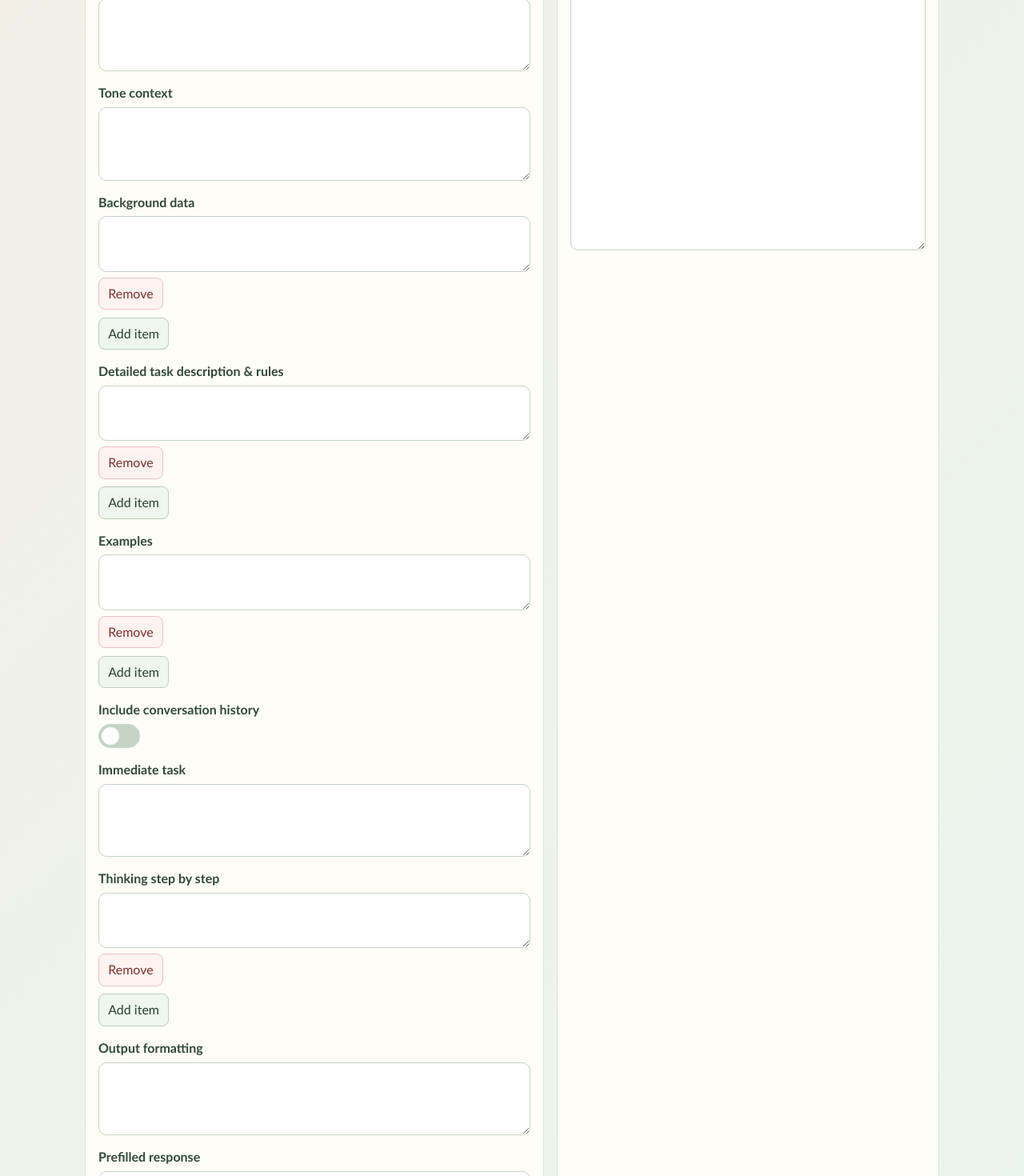
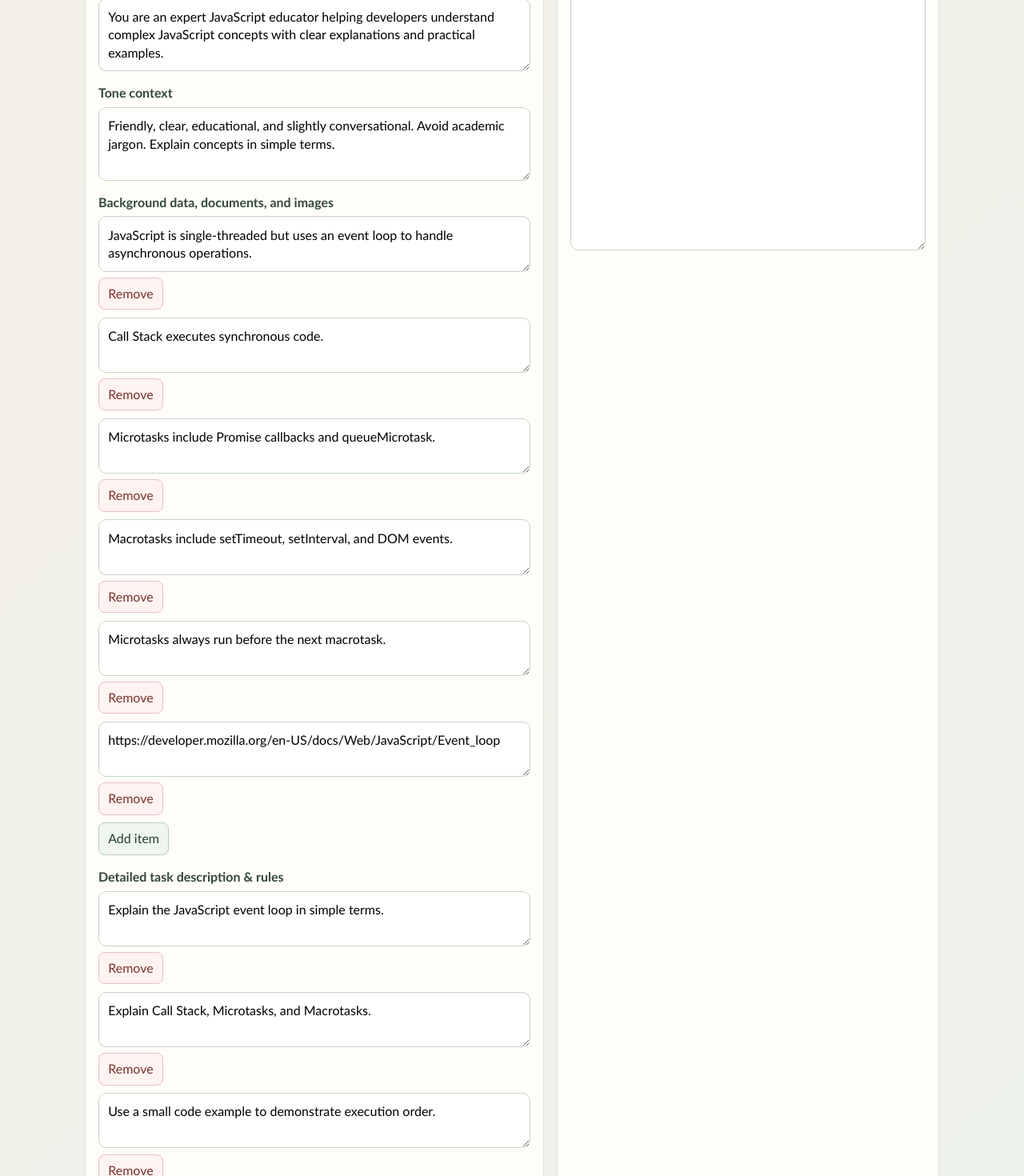
Before and after one commit to RobertoFreireDev/PromptCanvas, a React (Vite) app in the folder promptcanvas/: page / in a window 1280 px wide. Shown: the part 160-1630 px from the top of the page at 80% size. Built offline with nearby package versions, Linux system fonts and the light colour scheme.

Commit message:
add default as an example

```diff
--- a/promptcanvas/src/constants/fields.ts
+++ b/promptcanvas/src/constants/fields.ts
@@ -3,7 +3,11 @@ import type { FieldConfig, FormValues } from '../types/promptCanvas'
 export const fields: FieldConfig[] = [
   { id: 'taskContext', label: 'Task context', type: 'string' },
   { id: 'tone', label: 'Tone context', type: 'string' },
-  { id: 'backgroundData', label: 'Background data', type: 'string[]' },
+  {
+    id: 'backgroundData',
+    label: 'Background data, documents, and images',
+    type: 'string[]',
+  },
   { id: 'rules', label: 'Detailed task description & rules', type: 'string[]' },
   { id: 'examples', label: 'Examples', type: 'string[]' },
   {
@@ -17,13 +21,61 @@ export const fields: FieldConfig[] = [
   { id: 'prefilledResponse', label: 'Prefilled response', type: 'string' },
 ]
 
+const defaultValues: FormValues = {
+  taskContext:
+    'You are an expert JavaScript educator helping developers understand complex JavaScript concepts with clear explanations and practical examples.',
+  tone: 'Friendly, clear, educational, and slightly conversational. Avoid academic jargon. Explain concepts in simple terms.',
+  backgroundData: [
+    'JavaScript is single-threaded but uses an event loop to handle asynchronous operations.',
+    'Call Stack executes synchronous code.',
+    'Microtasks include Promise callbacks and queueMicrotask.',
+    'Macrotasks include setTimeout, setInterval, and DOM events.',
+    'Microtasks always run before the next macrotask.',
+    'https://developer.mozilla.org/en-US/docs/Web/JavaScript/Event_loop',
+  ],
+  rules: [
+    'Explain the JavaScript event loop in simple terms.',
+    'Explain Call Stack, Microtasks, and Macrotasks.',
+    'Use a small code example to demonstrate execution order.',
+    'Avoid overly technical wording.',
+    'Structure the explanation so beginners can follow easily.',
+    'Use headings and short paragraphs.',
+    'Include one visual mental model if possible.',
+  ],
+  examples: [
+    'Example explanation style: Think of the event loop like a waiter checking tasks in a restaurant queue.',
+    "Example code snippet: Promise.resolve().then(() => console.log('microtask'))",
+    'Example teaching style: Start simple, then add more technical detail.',
+  ],
+  conversationHistory: true,
+  task: 'Write a beginner-friendly blog post explaining the JavaScript Event Loop and how microtasks and macrotasks work.',
+  reasoning: [
+    'First explain why JavaScript needs the event loop.',
+    'Then describe the Call Stack.',
+    'Then explain the Microtask Queue.',
+    'Then explain the Macrotask Queue.',
+    'Provide a code example showing execution order.',
+    'Summarize the key takeaway developers should remember.',
+  ],
+  outputFormat:
+    'Markdown article with:\n- Title\n- Short introduction\n- Section headings\n- Code blocks\n- Bullet summary at the end',
+  prefilledResponse:
+    '# Understanding the JavaScript Event Loop\nJavaScript may look like it runs many things at once, but in reality it runs on a single thread...\n"""',
+}
+
 export const createInitialValues = (): FormValues => {
-  const values: FormValues = {}
+  const values: FormValues = {
+    ...defaultValues,
+    backgroundData: [...(defaultValues.backgroundData as string[])],
+    rules: [...(defaultValues.rules as string[])],
+    examples: [...(defaultValues.examples as string[])],
+    reasoning: [...(defaultValues.reasoning as string[])],
+  }
 
   for (const field of fields) {
-    if (field.type === 'string') values[field.id] = ''
-    if (field.type === 'string[]') values[field.id] = ['']
-    if (field.type === 'boolean') values[field.id] = false
+    if (field.type === 'string' && values[field.id] === undefined) values[field.id] = ''
+    if (field.type === 'string[]' && values[field.id] === undefined) values[field.id] = ['']
+    if (field.type === 'boolean' && values[field.id] === undefined) values[field.id] = false
   }
 
   return values
```
